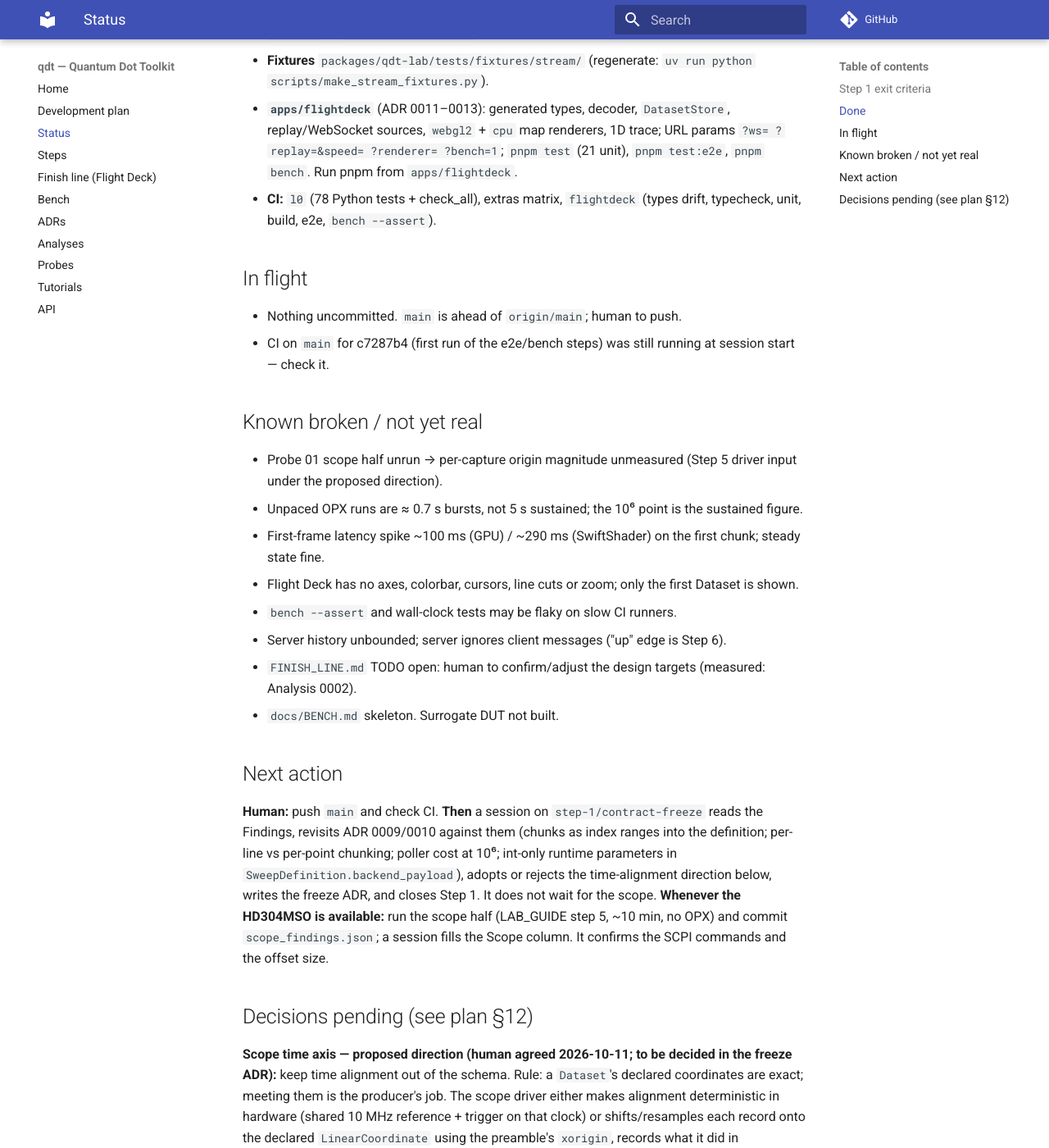
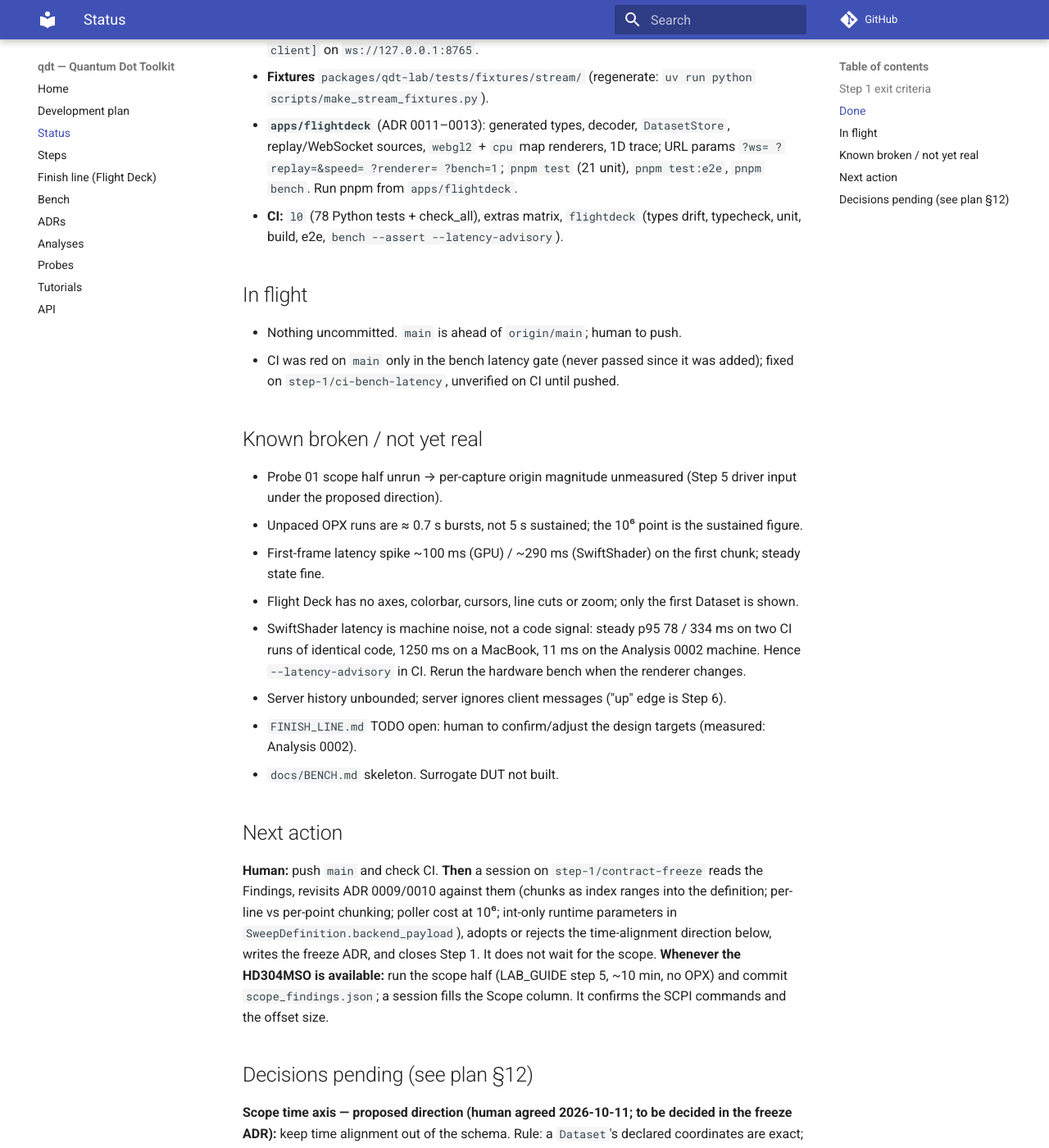
Before and after one commit to CowboyQuantum/qdt, an MkDocs documentation site: the page built from docs/STATUS.md, in a window 1280 px wide and 1400 px high, scrolled down 1524 px. Shown: the whole window at 82% size. Built offline with MkDocs 1.6.1 and Material for MkDocs 9.7.7, drawn with Linux system fonts in a browser that asks for light colours; comment, search, counter and statistics services are not loaded; some of the changed text lies outside the part shown.

Commit message:
ci(flightdeck): gate bench on rendered rate, latency advisory on shared runners
SwiftShader steady p95 on CI swung 334 → 78 ms on identical code (1250 ms on a
MacBook); rendered rate always met. New --latency-advisory flag keeps --assert
gating throughput and prints latency. Latency evidence stays in bench/results/.
docs(adr): 0014. STATUS exit row and CI line updated.

Co-Authored-By: Claude Opus 5.5 <noreply@anthropic.com>

```diff
--- a/docs/STATUS.md
+++ b/docs/STATUS.md
@@ -12,7 +12,7 @@ qm-qua 1.4.1); three script fixes; Findings table filled for the OPX. Scope half
 | Criterion | State |
 |---|---|
 | Contract frozen with ADR; TS types generated in CI | TS types generated + drift-checked in CI ✔ · freeze ✘ |
-| Flight Deck renders a 2048² map live from the synthetic source within the latency target | ✔ steady-state p95 17 ms (RTX 4090) / 11 ms (SwiftShader) vs ≤ 50 ms; asserted in CI |
+| Flight Deck renders a 2048² map live from the synthetic source within the latency target | ✔ steady-state p95 17 ms on a hardware GPU vs ≤ 50 ms (`apps/flightdeck/bench/results/`, Analysis 0002). CI gates the rendered rate (≥ 95 % of 10⁶ pts/s); latency is printed but advisory there |
 | Contract-freeze ADR cites Probe 01 findings; #9 choice recorded | #9 ✔ (ADR 0013) · freeze ADR ✘ |
 | L1: Probe 01 run; Findings filled; CSVs in `bench/fixtures/probe01/` | OPX ✔ · scope ✘ (needs the HD304MSO, ~10 min; no longer gates the freeze if the proposed direction below holds) |
 
@@ -41,18 +41,18 @@ qm-qua 1.4.1); three script fixes; Findings table filled for the OPX. Scope half
   `webgl2` + `cpu` map renderers, 1D trace; URL params `?ws= ?replay=&speed= ?renderer= ?bench=1`;
   `pnpm test` (21 unit), `pnpm test:e2e`, `pnpm bench`. Run pnpm from `apps/flightdeck`.
 - **CI:** `l0` (78 Python tests + check_all), extras matrix, `flightdeck` (types drift, typecheck, unit,
-  build, e2e, `bench --assert`).
+  build, e2e, `bench --assert --latency-advisory`).
 
 ## In flight
 - Nothing uncommitted. `main` is ahead of `origin/main`; human to push.
-- CI on `main` for c7287b4 (first run of the e2e/bench steps) was still running at session start — check it.
+- CI was red on `main` only in the bench latency gate (never passed since it was added); fixed on `step-1/ci-bench-latency`, unverified on CI until pushed.
 
 ## Known broken / not yet real
 - Probe 01 scope half unrun → per-capture origin magnitude unmeasured (Step 5 driver input under the proposed direction).
 - Unpaced OPX runs are ≈ 0.7 s bursts, not 5 s sustained; the 10⁶ point is the sustained figure.
 - First-frame latency spike ~100 ms (GPU) / ~290 ms (SwiftShader) on the first chunk; steady state fine.
 - Flight Deck has no axes, colorbar, cursors, line cuts or zoom; only the first Dataset is shown.
-- `bench --assert` and wall-clock tests may be flaky on slow CI runners.
+- SwiftShader latency is machine noise, not a code signal: steady p95 78 / 334 ms on two CI runs of identical code, 1250 ms on a MacBook, 11 ms on the Analysis 0002 machine. Hence `--latency-advisory` in CI. Rerun the hardware bench when the renderer changes.
 - Server history unbounded; server ignores client messages ("up" edge is Step 6).
 - `FINISH_LINE.md` TODO open: human to confirm/adjust the design targets (measured: Analysis 0002).
 - `docs/BENCH.md` skeleton. Surrogate DUT not built.
```
Also changed, not shown: apps/flightdeck/CLAUDE.md (+1 -1 lines), docs/adr/0014-ci-bench-latency-advisory.md (added, +31 -0 lines), docs/adr/README.md (+1 -0 lines), 2 other files.
